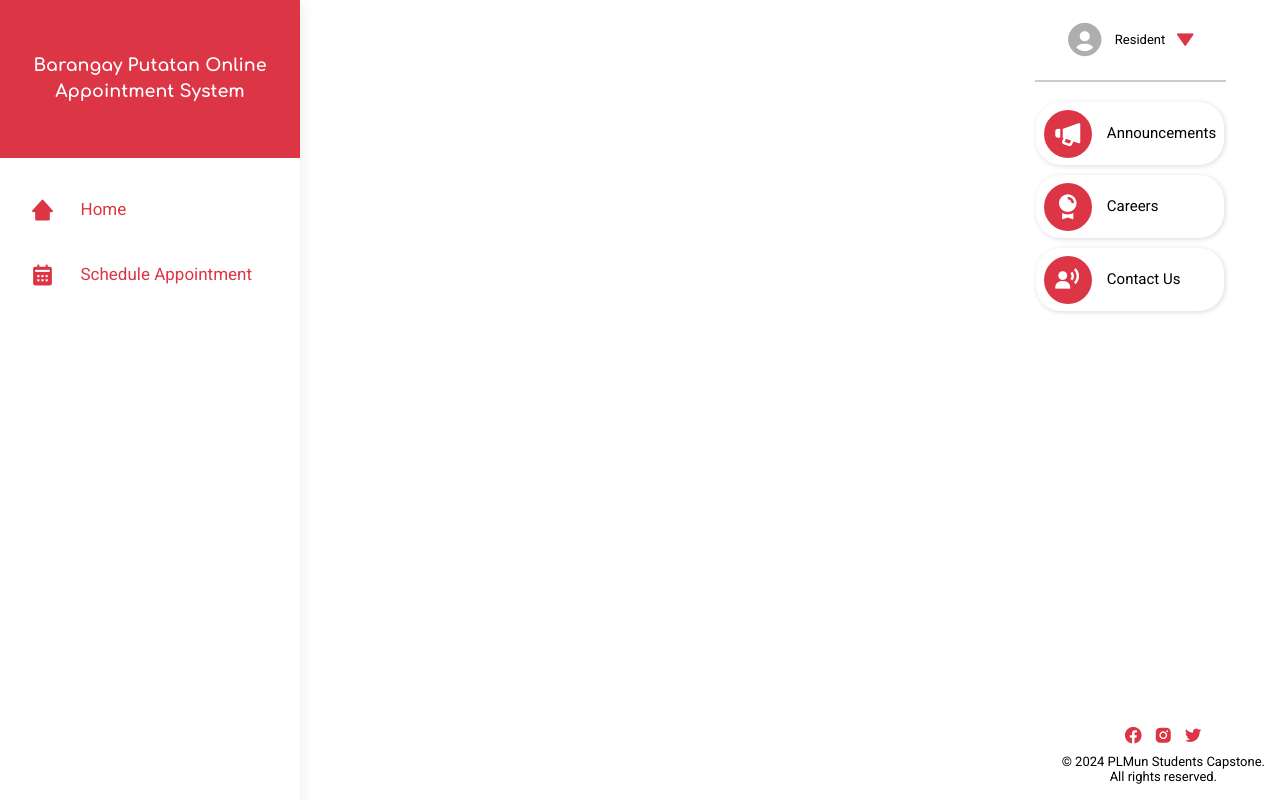
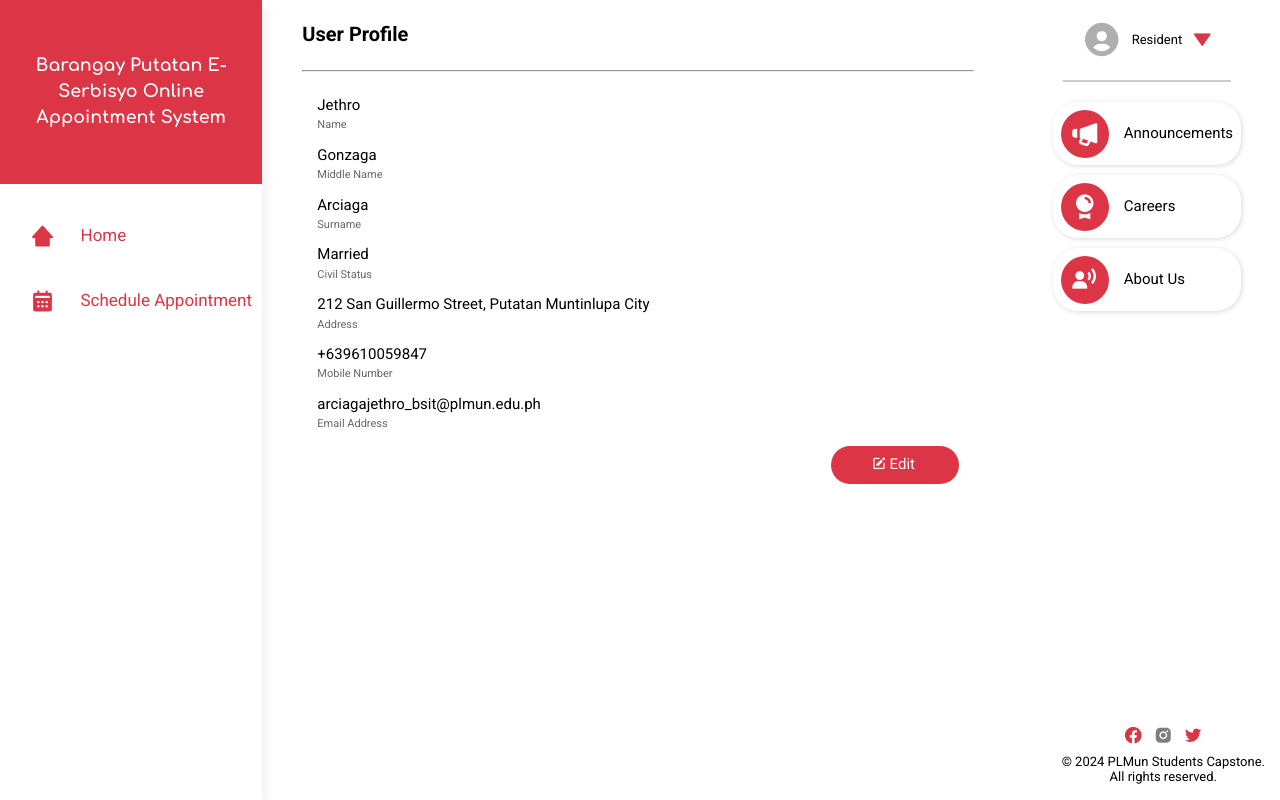
Before and after one commit to jetarciaga/capstone-frontend, a React (Create React App) app: page /user-profile in a window 1280 px wide. Built offline with nearby package versions, Linux system fonts and the light colour scheme; no server answers; sample sign-in values are in the browser's storage.

Commit message:
Added user profile settings and about us link

```diff
--- a/src/App.js
+++ b/src/App.js
@@ -11,6 +11,7 @@ import PublicRoute from "./routes/PublicRoute";
 import { useAuth } from "./context/AuthProvider";
 import Navbar from "./components/Navbar";
 import Appointment from "./components/Appointment";
+import UserProfile from "./components/UserProfile";
 
 const App = () => {
   const auth = useAuth();
@@ -69,6 +70,15 @@ const App = () => {
             </PrivateRoute>
           }
         />
+
+        <Route
+          path="/user-profile"
+          element={
+            <PrivateRoute>
+              <UserProfile />
+            </PrivateRoute>
+          }
+        />
       </Routes>
 
       {auth.isAuthenticated && <ProfileBar />}
--- a/src/components/AppointmentDetails.scss
+++ b/src/components/AppointmentDetails.scss
@@ -148,7 +148,7 @@
       justify-content: space-between;
 
       h2 {
-        width: 100px;
+        width: 150px;
         text-align: right;
         color: #868686;
         font-size: 1.5em;
--- a/src/components/Dashboard.jsx
+++ b/src/components/Dashboard.jsx
@@ -1,4 +1,4 @@
-import React, { useEffect, useRef, useState } from "react";
+import React, { useEffect, useState } from "react";
 import api from "./api";
 import { useAuth } from "../context/AuthProvider";
 import "./Dashboard.scss";
--- a/src/components/Navbar.js
+++ b/src/components/Navbar.js
@@ -32,7 +32,7 @@ const Navbar = () => {
 
   return (
     <nav>
-      <h2>Barangay Putatan Online Appointment System</h2>
+      <h2>Barangay Putatan E-Serbisyo Online Appointment System</h2>
       <ul>
         <li
           onClick={() => {
@@ -57,7 +57,7 @@ const Navbar = () => {
             }}
           >
             <i className="bx bxs-user-account" />
-            <span>Residents</span>
+            <span>Resident's Record</span>
           </li>
         )}
       </ul>
--- a/src/components/ProfileBar.jsx
+++ b/src/components/ProfileBar.jsx
@@ -3,8 +3,10 @@ import "./ProfileBar.scss";
 import { useAuth } from "../context/AuthProvider";
 import api from "./api";
 import { handleExternalLinks } from "../utils/externalLinks";
+import { useNavigate } from "react-router-dom";
 
 const ProfileBar = () => {
+  const navigate = useNavigate();
   const { logout, accessToken } = useAuth();
   const [user, setUser] = useState({
     firstname: "",
@@ -59,7 +61,7 @@ const ProfileBar = () => {
         </button>
         {isOpen && (
           <ul className="dropdown-menu">
-            <li>Settings</li>
+            <li onClick={() => navigate("/user-profile")}>My Profile</li>
             <li onClick={() => logout()}>Logout</li>
           </ul>
         )}
@@ -74,9 +76,15 @@ const ProfileBar = () => {
           <i className="bx bxs-award" />
           Careers
         </li>
-        <li>
+        <li
+          onClick={() => {
+            handleExternalLinks(
+              "https://muntinlupacity.gov.ph/barangays/brgy-putatan/"
+            );
+          }}
+        >
           <i className="bx bxs-user-voice" />
-          Contact Us
+          About Us
         </li>
       </ul>
       <div className="copyright">
@@ -89,7 +97,7 @@ const ProfileBar = () => {
               );
             }}
           />
-          <i className="bx bxl-instagram-alt" />
+          <i className="bx bxl-instagram-alt disabled" />
           <i
             className="bx bxl-twitter"
             onClick={() => {
--- a/src/components/ProfileBar.scss
+++ b/src/components/ProfileBar.scss
@@ -54,6 +54,14 @@
       justify-content: center;
       column-gap: 1em;
       margin-bottom: 1em;
+
+      .disabled {
+        cursor: not-allowed;
+        color: rgba(0, 0, 0, 0.5);
+        &:hover {
+          color: rgba(0, 0, 0, 0.5);
+        }
+      }
 
       i {
         color: $primary-color;
--- /dev/null
+++ b/src/components/UserProfile.jsx
@@ -0,0 +1,168 @@
+import React, { useState } from "react";
+import "./UserProfile.scss";
+import api from "./api";
+
+const UserProfile = () => {
+  const [editMode, setEditMode] = useState(false);
+
+  const mockData = {
+    firstname: "Jethro",
+    middlename: "Gonzaga",
+    lastname: "Arciaga",
+    address: "212 San Guillermo Street, Putatan Muntinlupa City",
+    civil_status: "Married",
+    mobile: "+639610059847",
+    email: "arciagajethro_bsit@plmun.edu.ph",
+  };
+
+  const [formData, setFormData] = useState({
+    ...mockData,
+  });
+
+  const handleChange = (e) => {
+    const { name, value } = e.target;
+    setFormData({
+      ...formData,
+      [name]: value,
+    });
+  };
+
+  const handleSubmit = (e) => {
+    e.preventDefault();
+    setEditMode((editMode) => !editMode);
+    console.log("Sample");
+  };
+
+  const toggleEdit = (e) => {
+    e.preventDefault();
+    setEditMode((editMode) => !editMode);
+  };
+
+  return (
+    <div className="user-profile-app">
+      <h1>User Profile</h1>
+      <hr />
+      <form className="user-container">
+        <div className="user-data">
+          {!editMode ? (
+            <span className="user-info">{mockData.firstname}</span>
+          ) : (
+            <input
+              className="user-info"
+              type="text"
+              name="firstname"
+              value={formData.firstname}
+              placeholder={mockData.firstname}
+              onChange={handleChange}
+            />
+          )}
+          <span className="user-label">Name</span>
+        </div>
+        <div className="user-data">
+          {!editMode ? (
+            <span className="user-info">{mockData.middlename}</span>
+          ) : (
+            <input
+              className="user-info"
+              type="text"
+              name="middlename"
+              value={formData.middlename}
+              placeholder={mockData.middlename}
+              onChange={handleChange}
+            />
+          )}
+          <span className="user-label">Middle Name</span>
+        </div>
+        <div className="user-data">
+          {!editMode ? (
+            <span className="user-info">{mockData.lastname}</span>
+          ) : (
+            <input
+              className="user-info"
+              type="text"
+              name="lastname"
+              value={formData.lastname}
+              placeholder={mockData.lastname}
+              onChange={handleChange}
+            />
+          )}
+          <span className="user-label">Surname</span>
+        </div>
+        <div className="user-data">
+          {!editMode ? (
+            <span className="user-info">{mockData.civil_status}</span>
+          ) : (
+            <input
+              className="user-info"
+              type="text"
+              name="civil_status"
+              value={formData.civil_status}
+              placeholder={mockData.civil_status}
+              onChange={handleChange}
+            />
+          )}
+          <span className="user-label">Civil Status</span>
+        </div>
+        <div className="user-data">
+          {!editMode ? (
+            <span className="user-info">{mockData.address}</span>
+          ) : (
+            <input
+              className="user-info"
+              type="text"
+              name="addess"
+              value={formData.address}
+              placeholder={mockData.address}
+              onChange={handleChange}
+            />
+          )}
+          <span className="user-label">Address</span>
+        </div>
+        <div className="user-data">
+          {!editMode ? (
+            <span className="user-info">{mockData.mobile}</span>
+          ) : (
+            <input
+              className="user-info"
+              type="text"
+              name="mobile"
+              value={formData.mobile}
+              placeholder={mockData.mobile}
+              onChange={handleChange}
+            />
+          )}
+          <span className="user-label">Mobile Number</span>
+        </div>
+        <div className="user-data">
+          {!editMode ? (
+            <span className="user-info">{mockData.email}</span>
+          ) : (
+            <input
+              className="user-info"
+              type="text"
+              name="email"
+              value={formData.email}
+              placeholder={mockData.email}
+              onChange={handleChange}
+            />
+          )}
+
+          <span className="user-label">Email Address</span>
+        </div>
+        {!editMode ? (
+          <button className="edit" onClick={toggleEdit}>
+            <i className="bx bxs-edit" />
+            Edit
+          </button>
+        ) : (
+          <button className="submit" onClick={handleSubmit}>
+            <i className="bx bx-check" />
+            Submit
+          </button>
+        )}
+      </form>
+    </div>
+  );
+};
+
+export default UserProfile;
--- /dev/null
+++ b/src/components/UserProfile.scss
@@ -0,0 +1,68 @@
+@import "../styles/variables/";
+@import "../styles/mixins";
+
+.user-profile-app {
+  display: flex;
+  flex-direction: column;
+  margin: 2em auto;
+  row-gap: 1em;
+  width: 60%;
+  margin: 1em 2em;
+}
+
+.user-container {
+  margin: 1.5em;
+  display: flex;
+  flex-direction: column;
+  row-gap: 1.5em;
+
+  .user-data {
+    display: flex;
+    flex-direction: column;
+    row-gap: 0.5em;
+    .user-info {
+      font-size: 1.5em;
+    }
+    .user-label {
+      font-size: 1.1em;
+      color: rgba(0, 0, 0, 0.6);
+      font-weight: 400;
+    }
+  }
+  .edit {
+    background-color: $primary-color;
+    color: $light-color;
+    &:hover {
+      background-color: darken($primary-color, 10%);
+    }
+  }
+
+  .submit {
+    background-color: $success-color;
+    color: $light-color;
+    &:hover {
+      background-color: darken($success-color, 10%);
+    }
+  }
+
+  button {
+    display: flex;
+
+    border-radius: 20px;
+    height: 2em;
+    border: 0;
+    width: 20%;
+    font-size: 1.5em;
+    align-items: center;
+    justify-content: center;
+    align-self: flex-end;
+    padding: 1.25em;
+    cursor: pointer;
+    transition: all 0.1s ease-in-out;
+
+    i {
+      align-self: center;
+      transform: translate(-0.2em, -0.1em);
+    }
+  }
+}
```
Also changed, not shown: src/components/UserFormData.jsx (added, +8 -0 lines).
